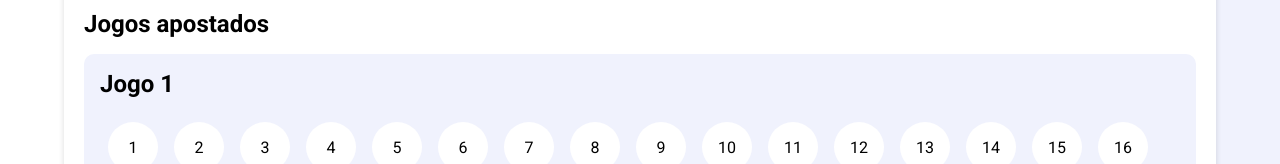
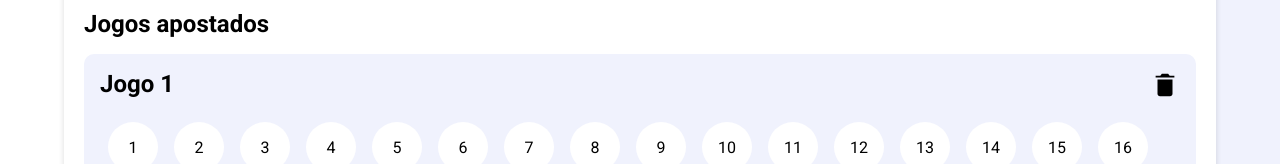
Before and after one commit to ChrisHenriqueOliveira/my-bets, a React (Create React App) app: page / in a window 1280 px wide. Shown: the part 278-442 px from the top of the page. Built offline with nearby package versions, Linux system fonts and the light colour scheme.

Commit message:
add: remove button on bets

```diff
--- a/src/pages/Home/index.tsx
+++ b/src/pages/Home/index.tsx
@@ -2,6 +2,7 @@
 /* eslint-disable react/no-array-index-key */
 import React, { useState, useCallback } from 'react';
 
+import { IoIosTrash, IoMdTrash } from 'react-icons/io';
 import Menu from '../../components/Menu';
 
 import {
@@ -80,7 +81,14 @@ const Home: React.FC = () => {
     setMyBets([...myBets, []]);
   }, [myBets]);
 
-  const handleRemoveBet = useCallback(() => {}, []);
+  const handleRemoveBet = useCallback(
+    indexToRemove => {
+      if (myBets.length !== 1) {
+        setMyBets(myBets.filter((item, index) => index !== indexToRemove));
+      }
+    },
+    [myBets],
+  );
 
   return (
     <Container>
@@ -107,7 +115,11 @@ const Home: React.FC = () => {
             {myBets.map((bet, index) => {
               return (
                 <BetContainer key={index}>
-                  <h1>{`Jogo ${index + 1}`}</h1>
+                  <div className="top-info">
+                    <h1>{`Jogo ${index + 1}`}</h1>
+                    <IoMdTrash onClick={() => handleRemoveBet(index)} />
+                  </div>
+
                   <div>{renderBetItems(bet, index)}</div>
                 </BetContainer>
               );
--- a/src/pages/Home/styles.ts
+++ b/src/pages/Home/styles.ts
@@ -98,8 +98,19 @@ export const BetContainer = styled.div`
   margin-top: 16px;
   border-radius: 10px;
 
-  h1 {
-    margin-bottom: 16px;
+  .top-info {
+    display: flex;
+    justify-content: space-between;
+
+    h1 {
+      margin-bottom: 16px;
+    }
+    svg {
+      cursor: pointer;
+      width: 30px;
+      height: 30px;
+      color: #000;
+    }
   }
 `;
 
@@ -111,8 +122,6 @@ export const ItemValue = styled.button<ItemProps>`
   background-color: #fff;
   margin: 8px;
 
-
-
   ${props =>
     props.isSelected &&
     css`
```
